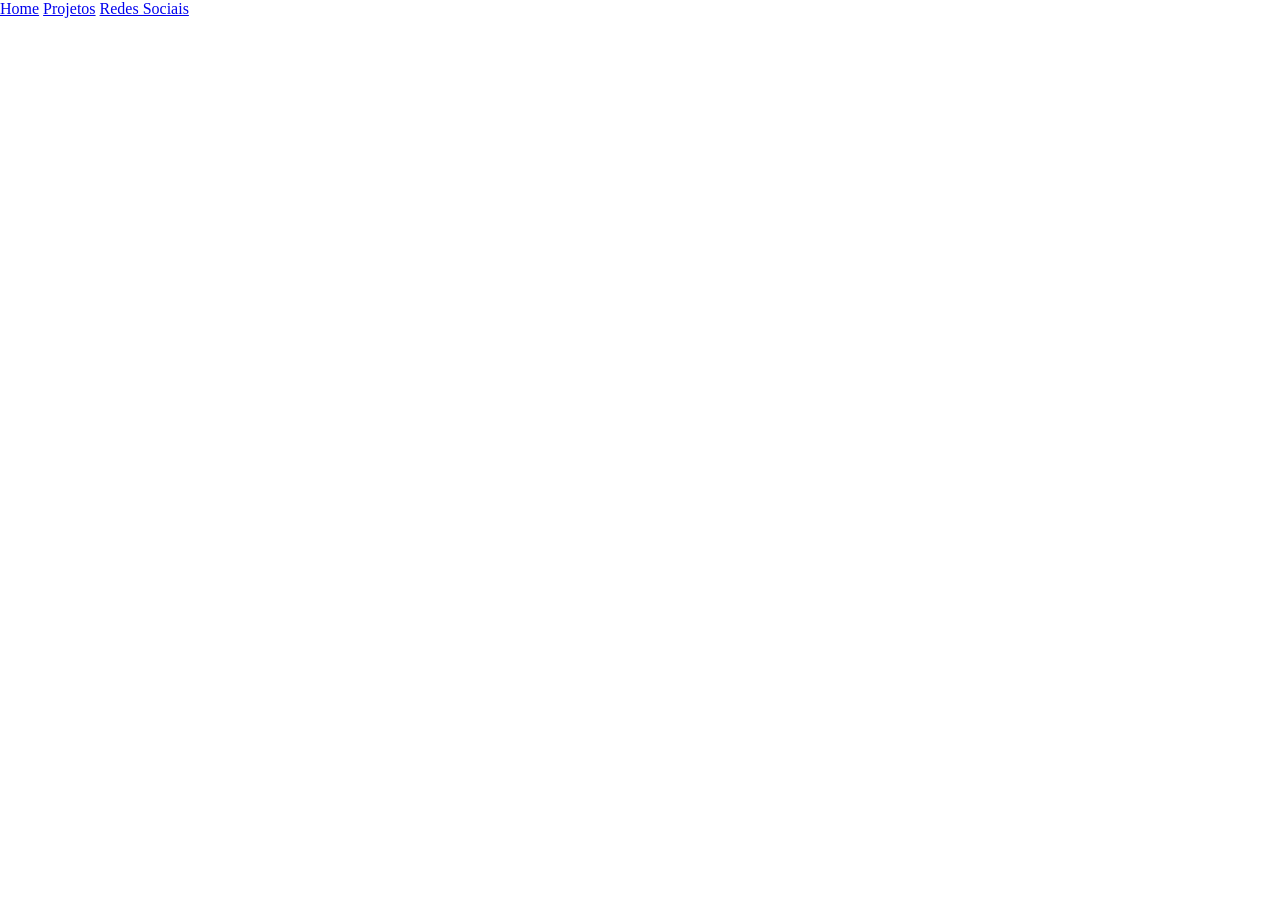
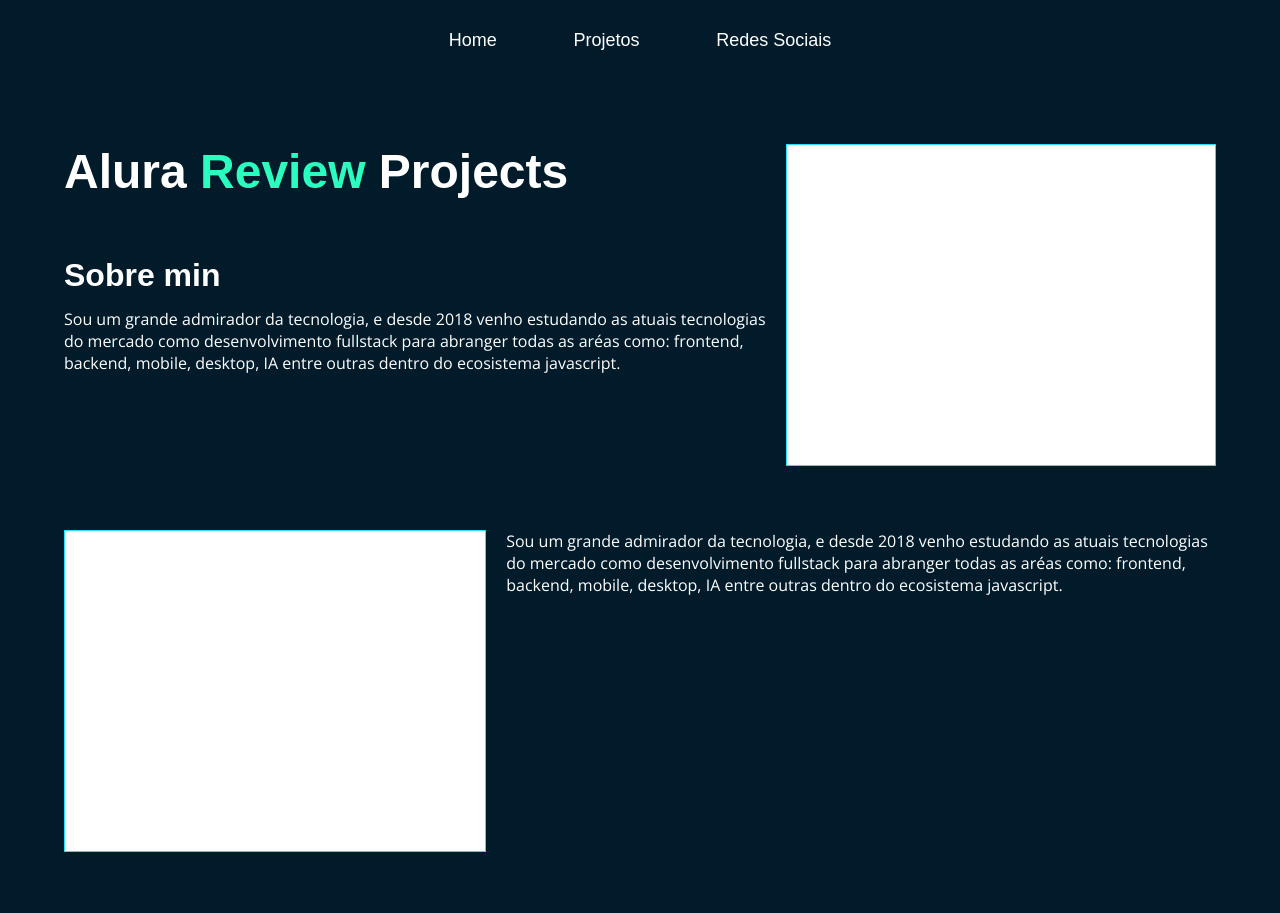
Before and after one commit to dokatec/alura-projetos, a plain HTML site: page index.html in a window 1280 px wide. Shown: the top 913 px of the page. Before the commit the page ends 800 px from the top, so only its background shows below. Drawn offline with nearby package versions, Linux system fonts and the light colour scheme; a web font is replaced by a local one.

Commit message:
atualizando html e css com projetos, fonts, styles

```diff
--- a/css/styles.css
+++ b/css/styles.css
@@ -1,4 +1,90 @@
+@import url("https://fonts.googleapis.com/css2?family=Mochiy+Pop+One&family=Open+Sans&family=Oswald&family=Poppins&display=swap");
+
+:root {
+  --font-poppins: "Poppins', sans-serif";
+  --font-mochiy: "Mochiy Pop One", sans-serif;
+  --font-opensans: "Open Sans", sans-serif;
+  --font-oswald: "Oswald", sans-serif;
+}
+
 * {
   margin: 0;
   padding: 0;
 }
+
+body {
+  box-sizing: border-box;
+  background-color: #011b2b;
+}
+
+.cabecalho__navlinks {
+  display: flex;
+  justify-content: center;
+  align-items: center;
+  width: 100%;
+  height: 5rem;
+}
+
+.cabecalho__navlinks__link {
+  color: #fff;
+  font-size: 18px;
+  font-family: var(--font-mochiy);
+  font-weight: 400;
+  text-decoration: none;
+  margin: 0% 3%;
+  transition: 0.5s;
+}
+
+.cabecalho__navlinks__link:hover {
+  color: #2bfdbe;
+}
+
+.principal__section {
+  display: flex;
+  justify-content: center;
+  margin: 5%;
+  color: #fff;
+  font-family: var(--font-mochiy);
+  font-weight: 400;
+  font-size: 2rem;
+}
+span {
+  color: #2bfdbe;
+}
+.principal__sobremin {
+  margin-top: 8%;
+  font-size: 2rem;
+}
+.principal__texto {
+  margin: 2% 0%;
+  font-family: var(--font-opensans);
+  font-size: 1rem;
+}
+.principal__quadrado {
+  background-color: #fff;
+  width: 100%;
+  height: 20rem;
+  border: 1px solid #2bdefd;
+}
+
+.principal__projetos {
+  display: flex;
+  justify-content: center;
+  gap: 20px;
+  margin: 5%;
+  color: #fff;
+  font-family: var(--font-mochiy);
+  font-weight: 400;
+  font-size: 2rem;
+}
+
+.principal__projetos__quadrado {
+  background-color: #fff;
+  width: 100%;
+  height: 20rem;
+  border: 1px solid #2bdefd;
+}
+.principal__projetos__texto {
+  font-family: var(--font-opensans);
+  font-size: 1rem;
+}
--- a/index.html
+++ b/index.html
@@ -1,5 +1,5 @@
 <!DOCTYPE html>
-<html lang="en">
+<html lang="pt-br">
   <head>
     <meta charset="UTF-8" />
     <meta http-equiv="X-UA-Compatible" content="IE=edge" />
@@ -8,18 +8,93 @@
     <link rel="stylesheet" href="css/styles.css" />
   </head>
   <body>
-    <header>
-      <nav>
-        <a href="#">Home</a>
-        <a href="#">Projetos</a>
-        <a href="#">Redes Sociais</a>
+    <header class="cabecalho">
+      <nav class="cabecalho__navlinks">
+        <a class="cabecalho__navlinks__link" href="#">Home</a>
+        <a class="cabecalho__navlinks__link" href="#">Projetos</a>
+        <a class="cabecalho__navlinks__link" href="#">Redes Sociais</a>
       </nav>
     </header>
-    <main>
-      <section></section>
-      <section>
-        <div></div>
-        <div></div>
+    <main class="principal">
+      <section class="principal__section">
+        <div>
+          <h1>Alura<span> Review </span> Projects</h1>
+          <h3 class="principal__sobremin">Sobre min</h3>
+          <p class="principal__texto">
+            Sou um grande admirador da tecnologia, e desde 2018 venho estudando
+            as atuais tecnologias do mercado como desenvolvimento fullstack para
+            abranger todas as aréas como: frontend, backend, mobile, desktop, IA
+            entre outras dentro do ecosistema javascript.
+          </p>
+        </div>
+        <div class="principal__quadrado"></div>
+      </section>
+      <!-- sessão de projetos -->
+      <section class="principal__projetos">
+        <div class="principal__projetos__quadrado"></div>
+        <div>
+          <p class="principal__projetos__texto">
+            Sou um grande admirador da tecnologia, e desde 2018 venho estudando
+            as atuais tecnologias do mercado como desenvolvimento fullstack para
+            abranger todas as aréas como: frontend, backend, mobile, desktop, IA
+            entre outras dentro do ecosistema javascript.
+          </p>
+        </div>
+      </section>
+      <section class="principal__projetos">
+        <div>
+          <p class="principal__projetos__texto">
+            Sou um grande admirador da tecnologia, e desde 2018 venho estudando
+            as atuais tecnologias do mercado como desenvolvimento fullstack para
+            abranger todas as aréas como: frontend, backend, mobile, desktop, IA
+            entre outras dentro do ecosistema javascript.
+          </p>
+        </div>
+        <div class="principal__projetos__quadrado"></div>
+      </section>
+      <section class="principal__projetos">
+        <div class="principal__projetos__quadrado"></div>
+        <div>
+          <p class="principal__projetos__texto">
+            Sou um grande admirador da tecnologia, e desde 2018 venho estudando
+            as atuais tecnologias do mercado como desenvolvimento fullstack para
+            abranger todas as aréas como: frontend, backend, mobile, desktop, IA
+            entre outras dentro do ecosistema javascript.
+          </p>
+        </div>
+      </section>
+      <section class="principal__projetos">
+        <div>
+          <p class="principal__projetos__texto">
+            Sou um grande admirador da tecnologia, e desde 2018 venho estudando
+            as atuais tecnologias do mercado como desenvolvimento fullstack para
+            abranger todas as aréas como: frontend, backend, mobile, desktop, IA
+            entre outras dentro do ecosistema javascript.
+          </p>
+        </div>
+        <div class="principal__projetos__quadrado"></div>
+      </section>
+      <section class="principal__projetos">
+        <div class="principal__projetos__quadrado"></div>
+        <div>
+          <p class="principal__projetos__texto">
+            Sou um grande admirador da tecnologia, e desde 2018 venho estudando
+            as atuais tecnologias do mercado como desenvolvimento fullstack para
+            abranger todas as aréas como: frontend, backend, mobile, desktop, IA
+            entre outras dentro do ecosistema javascript.
+          </p>
+        </div>
+      </section>
+      <section class="principal__projetos">
+        <div>
+          <p class="principal__projetos__texto">
+            Sou um grande admirador da tecnologia, e desde 2018 venho estudando
+            as atuais tecnologias do mercado como desenvolvimento fullstack para
+            abranger todas as aréas como: frontend, backend, mobile, desktop, IA
+            entre outras dentro do ecosistema javascript.
+          </p>
+        </div>
+        <div class="principal__projetos__quadrado"></div>
       </section>
     </main>
     <footer></footer>
```
Also changed, not shown: imgs/aluno.png (added).
